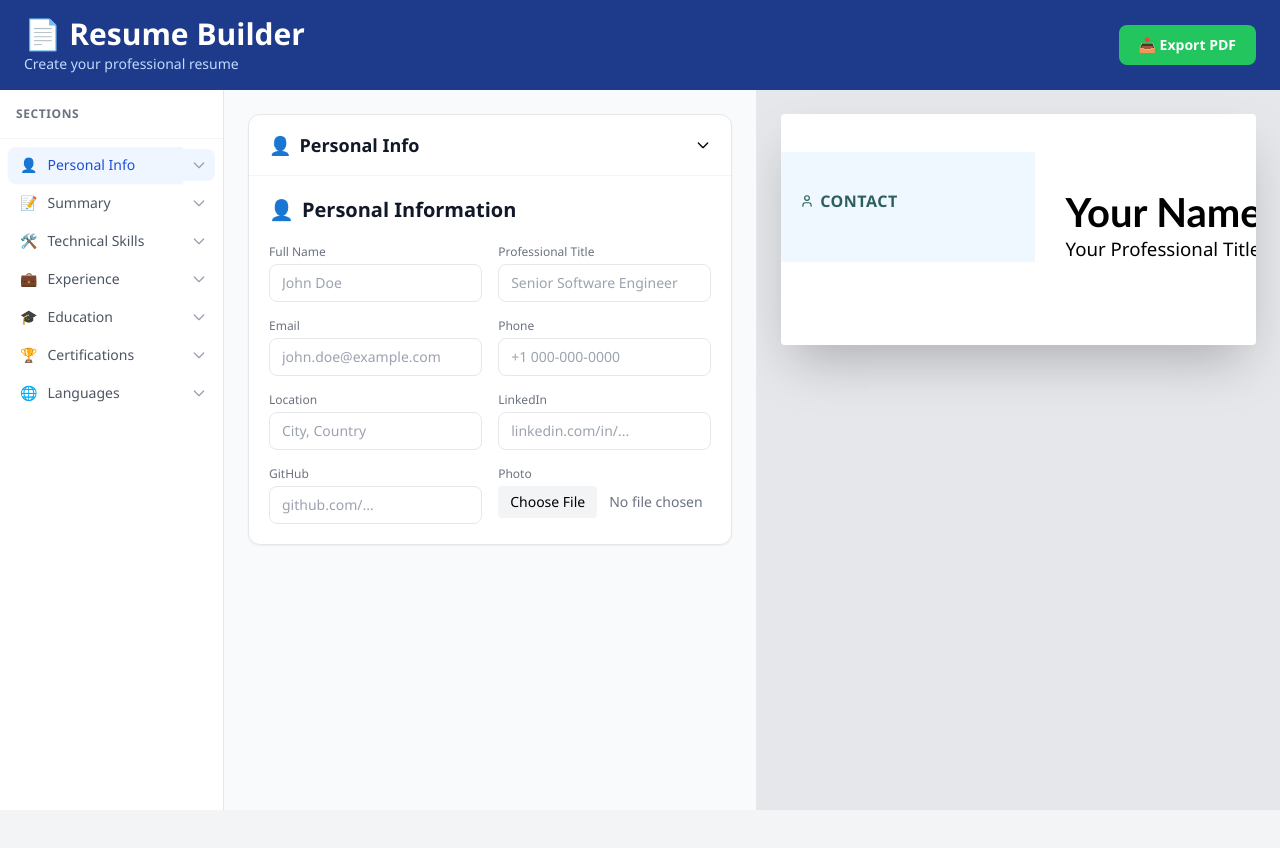
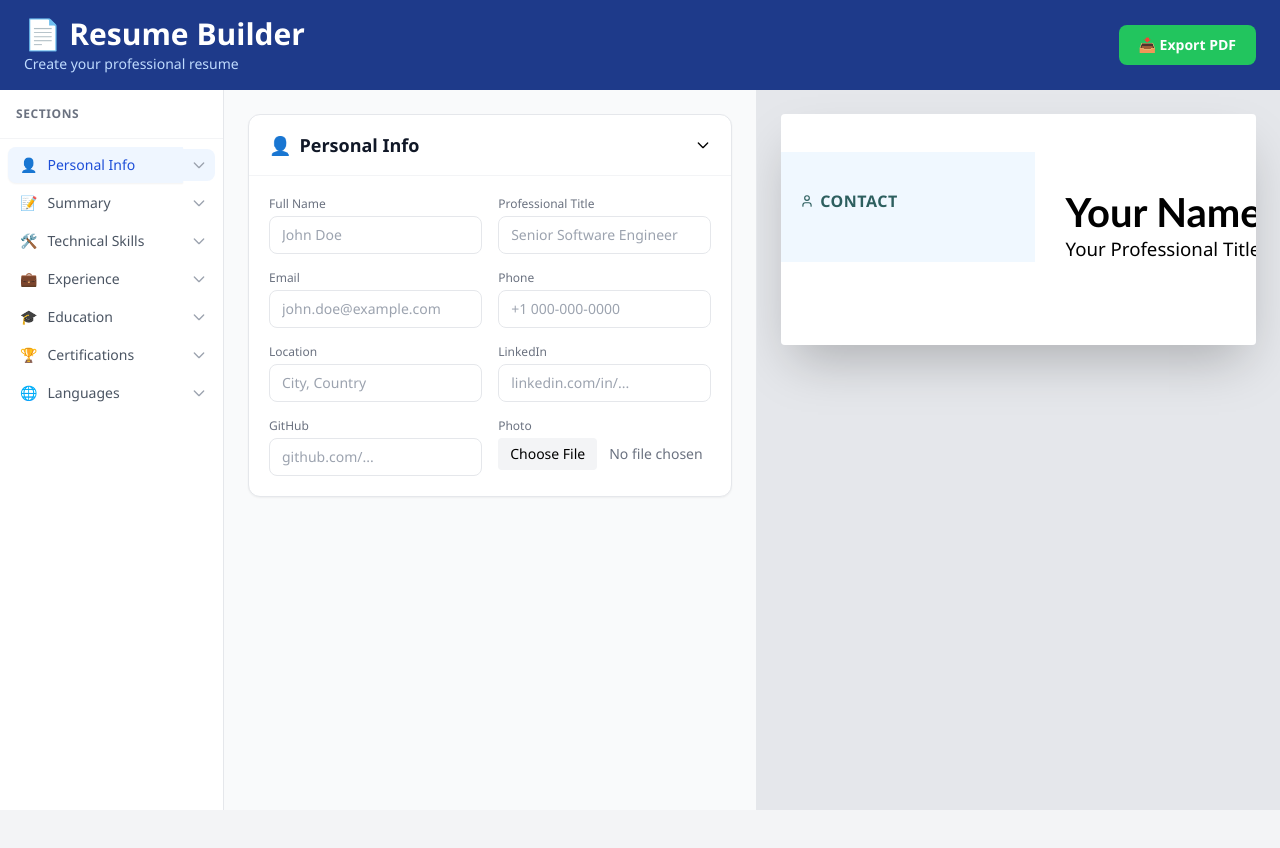
Before and after one commit to smarttechiblog/makemyresume, a Next.js app: page /Resumebuilder/ in a window 1280 px wide. Shown: the top 848 px of the page. Built offline with nearby package versions, Linux system fonts and the light colour scheme.

Commit message:
Remove duplicate Personal Info section title

```diff
--- a/components/ResumeTemplateEditor.tsx
+++ b/components/ResumeTemplateEditor.tsx
@@ -112,7 +112,6 @@ export default function ResumeTemplateEditor({ data, onChange }: ResumeTemplateE
     const set = (updates: Partial<typeof pi>) => onChange({ ...data, personalInfo: { ...pi, ...updates } });
     return (
       <div className="space-y-5">
-        <SectionTitle icon="👤" title="Personal Information" />
         <FormGrid>
           <Field label="Full Name" value={pi.fullName} onChange={v => set({ fullName: v })} placeholder="John Doe" />
           <Field label="Professional Title" value={pi.title} onChange={v => set({ title: v })} placeholder="Senior Software Engineer" />
```
